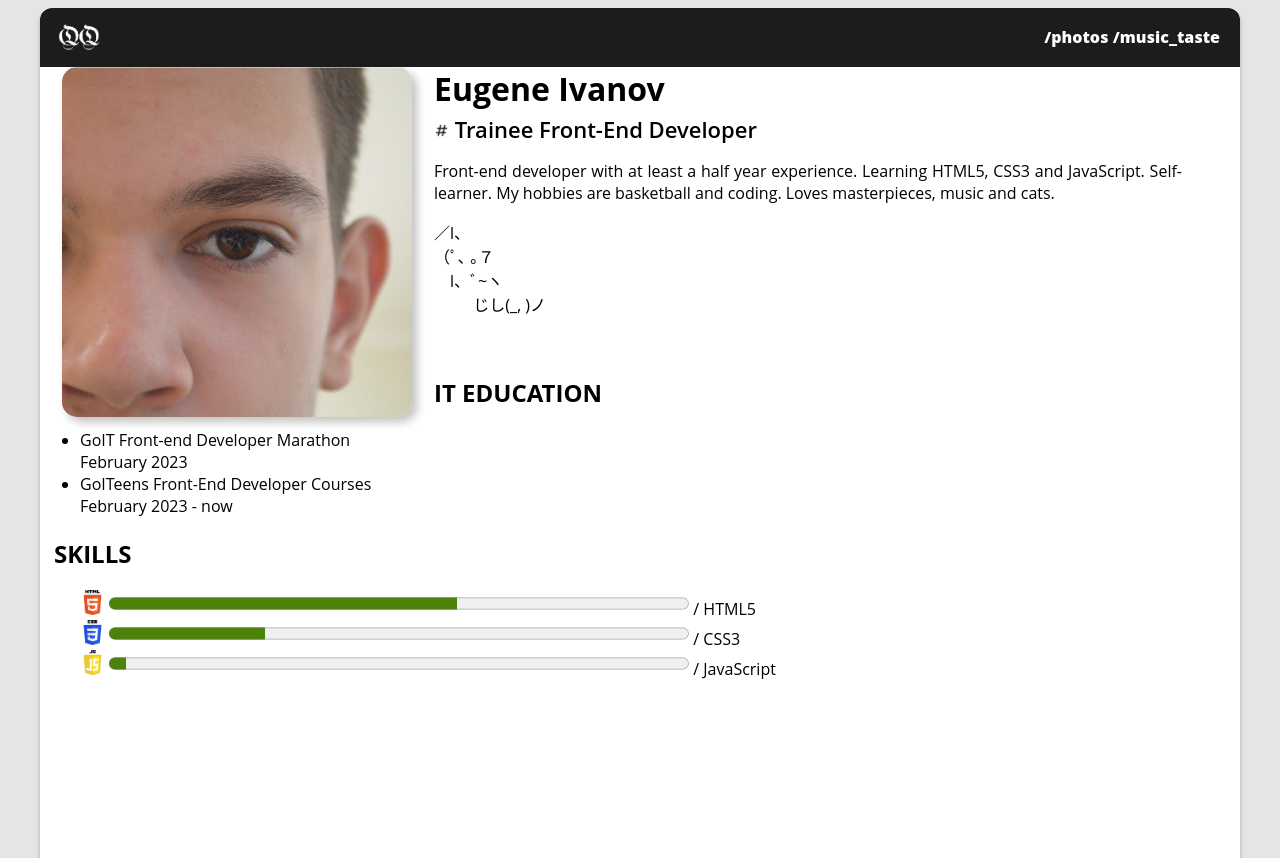
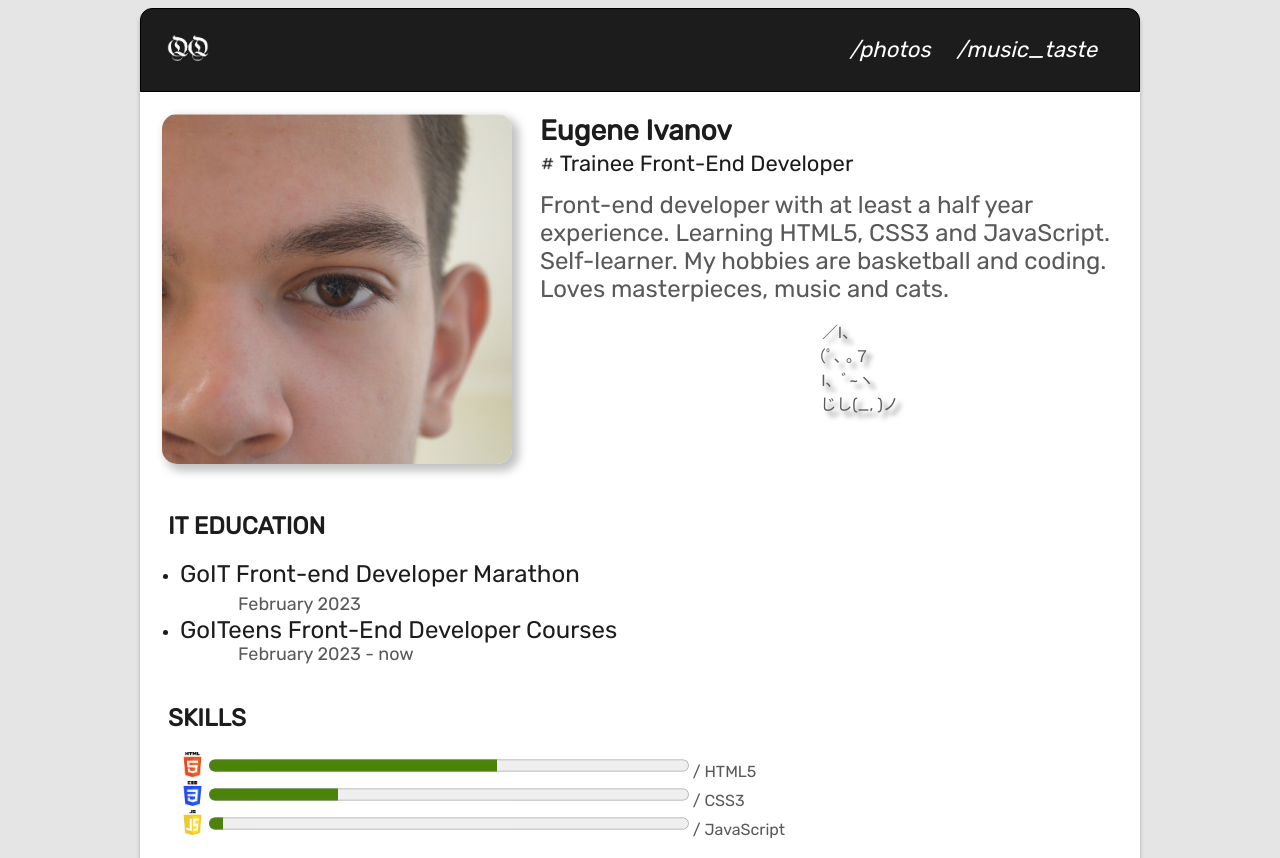
Before and after one commit to hxrizxnqq/site, a plain HTML site: page index.html in a window 1280 px wide. Shown: the top 858 px of the page. Drawn offline with Linux system fonts and the light colour scheme.

Commit message:
upd style

```diff
--- a/css/style.css
+++ b/css/style.css
@@ -1,23 +1,32 @@
 /* Main */
 
 .wrapper {
+    display: flex;
+    flex-direction: column;
     background: #ffffff;
-    width: 1200px;
-    height: 1319px;
+    width: 1000px;
+    height: 1012px;
     margin: 0 auto;
     box-shadow: 0 4px 4px #0000003F;
-    border-radius: 10px;
+    border-radius: 12px;
 }
 
 body {
-    font-family: "Open Sans", sans-serif;
+    font-family: 'Rubik', sans-serif;
     background-color: #e5e5e5;
 }
 
 .main-title {
-    margin: 0 0 0 14px;
+    margin: 24px 0 8px 28px;
     text-transform: uppercase;
-    font-weight: 900;
+    font-weight: 700;
+    color: #1D1C1D;
+}
+
+.main-title-mini {
+    font-size: 12px;
+    text-decoration: unset;
+    color: #595959;
 }
 
 /* Table bar */
@@ -25,9 +34,11 @@ body {
 .table-bar {
     display: flex;
     justify-content: space-between;
-    background-color: #1d1c1d;
-    border-radius: 12px 12px 0 0;
-    padding: 4px 0 0 14px;
+    border: 1px solid;
+    border-radius: 12px 12px 0px 0px;
+    padding: 14px 22px 14px 22px;
+    margin-bottom: 22px;
+    background: #1D1C1D;
 }
 
 .nav-bar {
@@ -35,8 +46,11 @@ body {
 }
 
 .nav-bar-text {
-    font-size: 16px;
-    font-weight: 900;
+    font-style: italic;
+    font-weight: 300;
+    font-size: 22px;
+    line-height: 26px;
+    padding: 14px 0 14px 22px;
     color: #ffffff;
     text-decoration: none;
 }
@@ -46,32 +60,81 @@ body {
 .about-me {
     margin: 0 0 60px 0;
 }
+
 .my-name {
+    font-style: normal;
+    font-weight: 600;
+    font-size: 28px;
+    line-height: 33px;
     margin: 0 0 4px 0;
+    color: #1D1C1D;
 }
 
 .my-profession {
+    font-style: normal;
+    font-weight: 300;
     font-size: 22px;
-    font-weight: 600;
+    line-height: 26px;
+    text-transform: capitalize;
+    font-feature-settings: 'pnum' on, 'lnum' on;
     margin: 0;
+    color: #1D1C1D;
+
 }
 
 .about-me-photo {
     float: left;
-    margin: 0 22px 0 22px;
+    margin: 0px 28px 24px 22px;
     border-radius: 15px;
-    box-shadow: 5px 5px 10px #0000003F;
+    box-shadow: 5px 5px 10px 2px #0000003F;
 }
 
 .about-me-text {
-    text-align: justify;
-    margin: 16px 22px 0 22px;
-    width: 1120px;
+    font-style: normal;
+    font-weight: 400;
+    font-size: 24px;
+    line-height: 28px;
+    color: #595959;
+    margin: 14px 0 0 0;
+}
+
+.kitty {
+    color: #595959;
+    text-shadow: 5px 5px 5px;
+    text-align: center;
+}
+
+/* Education */
+
+.edu-list {
+    color: #1D1C1D;
+    list-style-type: 0;
+    width: 500px;
+    height: 104px;
+}
+
+.edu-item {
+    font-style: normal;
+    font-weight: 500;
+    font-size: 24px;
+    line-height: 28px;
+    margin: 0;
+    color: #1d1c1d;
+}
+
+.edu-date {
+    margin: 0 0 0 58px;
+    font-style: normal;
+    font-weight: 500;
+    font-size: 18px;
+    line-height: 21px;
+    color: #595959;
 }
 
 /* Skills */
 
 .skills-list {
+    position: static;
     list-style-type: none;
 }
 
@@ -85,6 +148,14 @@ progress {
     margin: 0 0 2px 0;
 }
 
-.progress-bar-title {
+.list-item {
     color: #595959;
 }
+
+/* MUSIC.HTML */
+
+/* Music block */
+
+.music-block-item {
+    margin: 14px 22px 14px 32px;
+}
```
